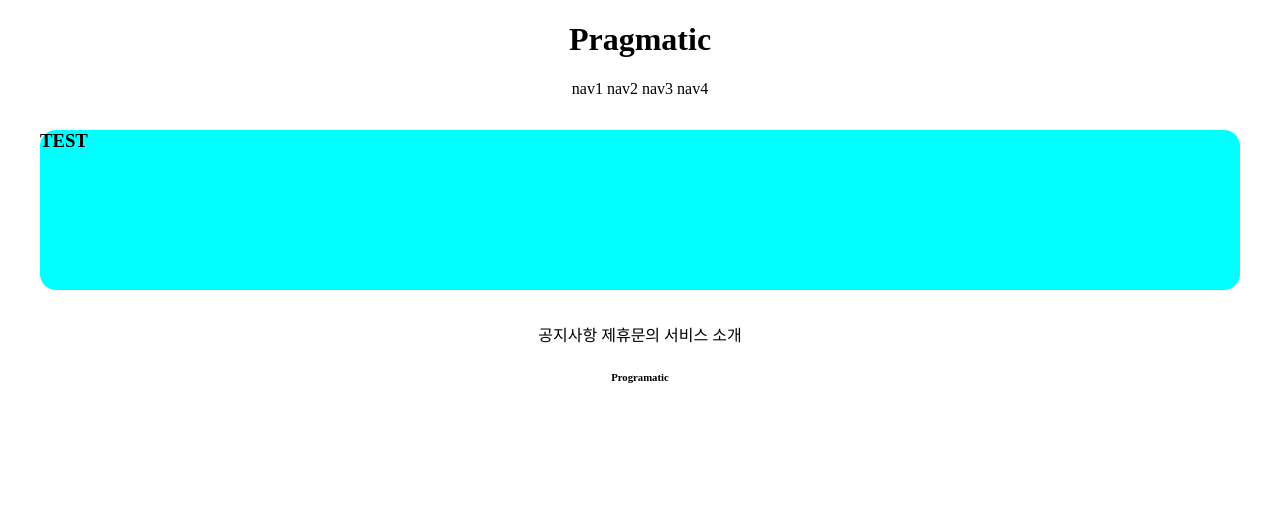
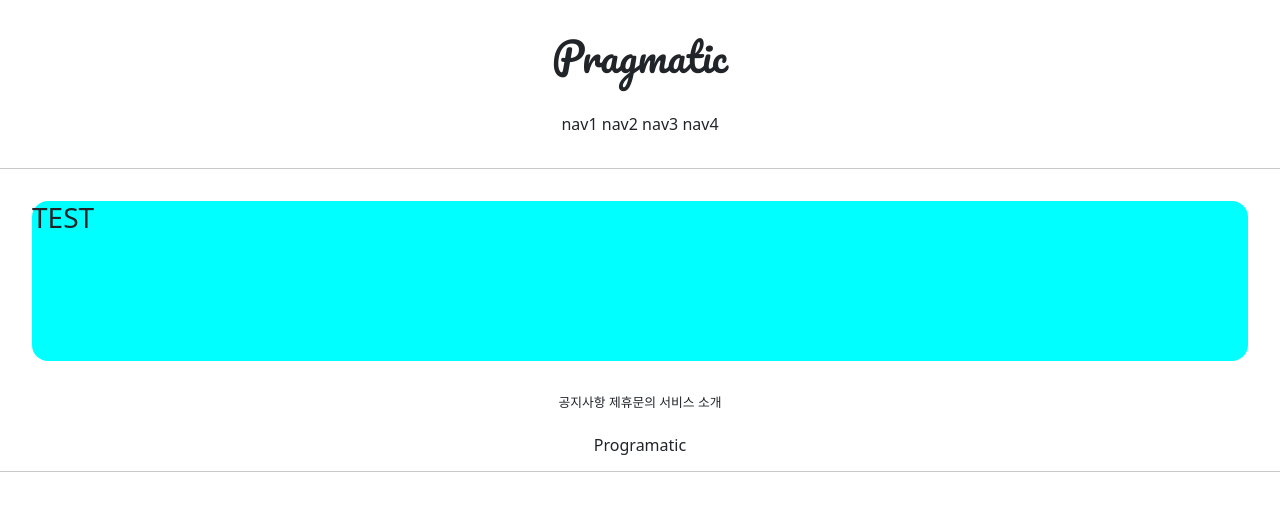
Before and after one commit to kovus380/GISTEC_WEB, a Django app: page /accounts/hello_world/ in a window 1280 px wide. Shown: the top 511 px of the page. Run offline with Django 3.2, Linux system fonts and the light colour scheme.

Commit message:
07/05 class commit 1

```diff
--- a/templates/base.html
+++ b/templates/base.html
@@ -7,10 +7,14 @@
 
 {%  include 'header.html' %}
 
+<hr>
+
 {% block content %}
 {% endblock %}
 
 {%  include 'footer.html' %}
+<hr>
+
 
 </body>
 </html>
--- a/templates/footer.html
+++ b/templates/footer.html
@@ -1,5 +1,5 @@
 <div style="text-align: center">
-    <div>
+    <div style="font-size: .8rem; margin: 1.5rem;">
         <span>공지사항</span>
         <span>제휴문의</span>
         <span>서비스 소개</span>
--- a/templates/head.html
+++ b/templates/head.html
@@ -1,4 +1,13 @@
 <head>
     <meta charset="UTF-8">
     <title>Title</title>
+
+    {#    BOOTSTRAP LINK #}
+    <link href="https://cdn.jsdelivr.net/npm/bootstrap@5.0.2/dist/css/bootstrap.min.css" rel="stylesheet"
+          integrity="sha384-EVSTQN3/azprG1Anm3QDgpJLIm9Nao0Yz1ztcQTwFspd3yD65VohhpuuCOmLASjC" crossorigin="anonymous">
+
+    {#    GOOGLE FONTS LINK   #}
+    <link rel="preconnect" href="https://fonts.googleapis.com">
+    <link rel="preconnect" href="https://fonts.gstatic.com" crossorigin>
+    <link href="https://fonts.googleapis.com/css2?family=Pacifico&display=swap" rel="stylesheet">
 </head>
--- a/templates/header.html
+++ b/templates/header.html
@@ -1,8 +1,9 @@
 <div style="text-align: center">
-    <div>
+
+    <div style = "margin: 2rem 0; font-family: 'Pacifico', cursive;">
         <h1>Pragmatic</h1>
     </div>
-    <div>
+    <div style="margin-bottom: 2rem;">
         <span>nav1</span>
         <span>nav2</span>
         <span>nav3</span>
```
